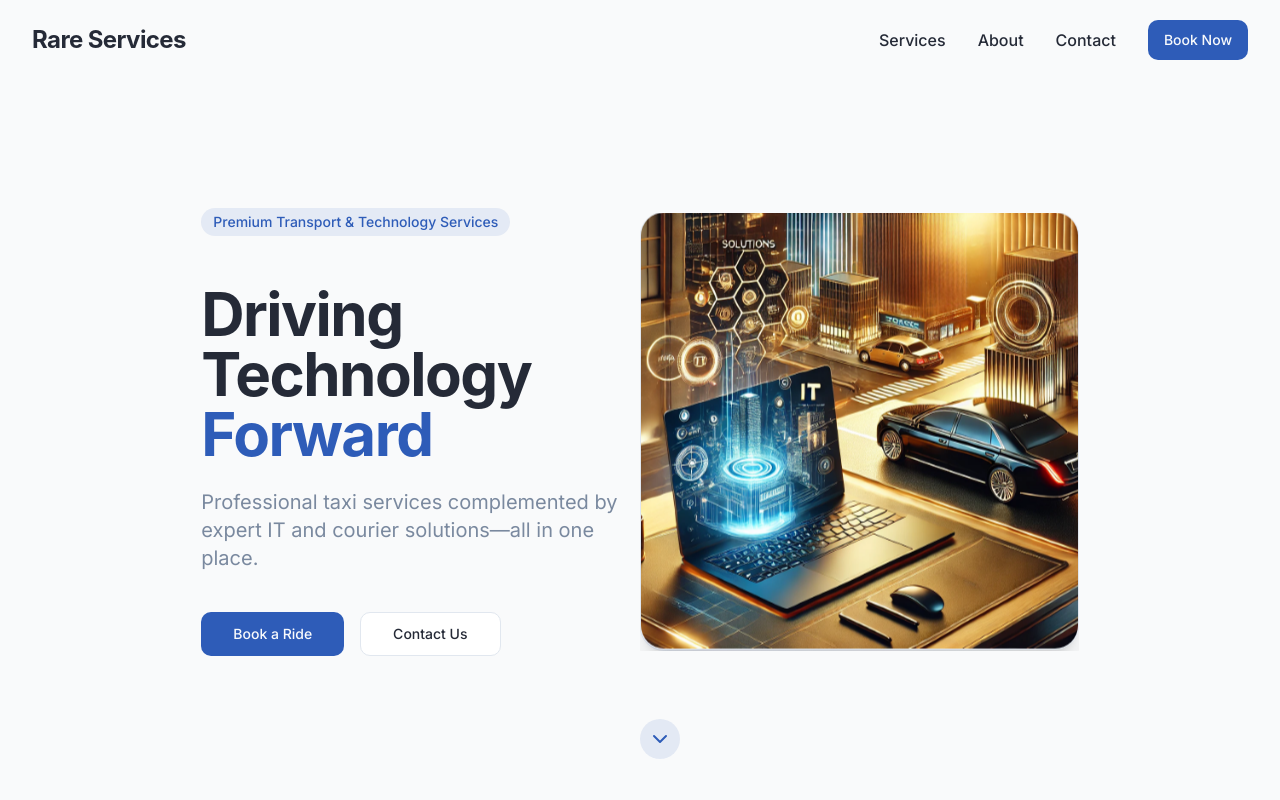
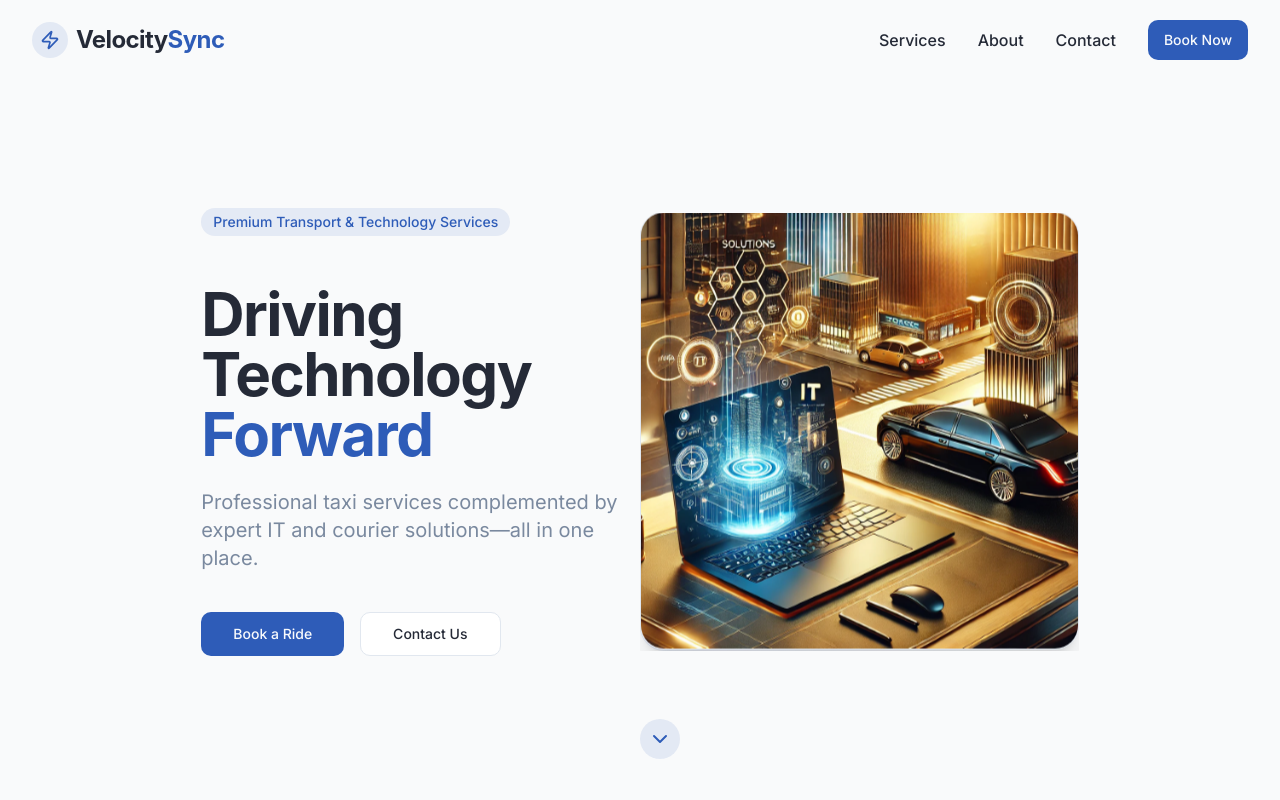
Before and after one commit to Muhammad-Awais341/Rareservices.se, a React (Vite) app: page / in a window 1280 px wide. Shown: the top 800 px of the page. Built offline with nearby package versions, Linux system fonts and the light colour scheme.

Commit message:
Update Navbar logo and styling
Updates the Navbar to use a more elegant logo and potentially adds a logo image.

```diff
--- a/src/components/Navbar.tsx
+++ b/src/components/Navbar.tsx
@@ -1,6 +1,6 @@
 
 import { useState, useEffect } from 'react';
-import { Menu, X } from 'lucide-react';
+import { Menu, X, Zap } from 'lucide-react';
 import { Button } from '@/components/ui/button';
 
 const Navbar = () => {
@@ -25,8 +25,13 @@ const Navbar = () => {
       <div className="max-w-7xl mx-auto px-6 md:px-8">
         <div className="flex items-center justify-between h-16 md:h-20">
           <div className="flex-shrink-0">
-            <a href="#" className="text-2xl font-display font-bold tracking-tight">
-              Rare Services
+            <a href="#" className="flex items-center gap-2 group">
+              <div className="bg-primary/10 p-2 rounded-full transition-colors group-hover:bg-primary/20">
+                <Zap className="w-5 h-5 text-primary" />
+              </div>
+              <span className="text-2xl font-display font-bold tracking-tight">
+                Velocity<span className="text-primary">Sync</span>
+              </span>
             </a>
           </div>
 
```
